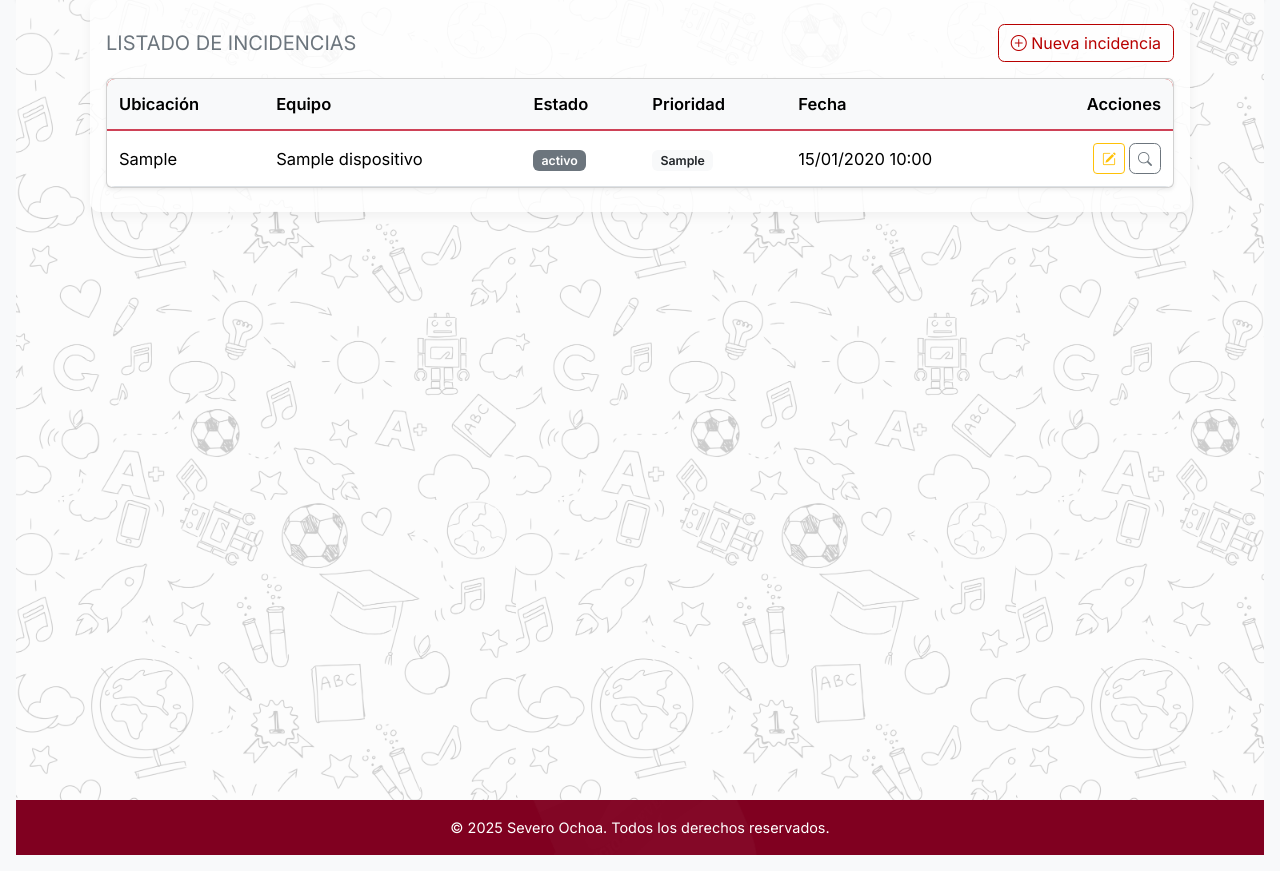
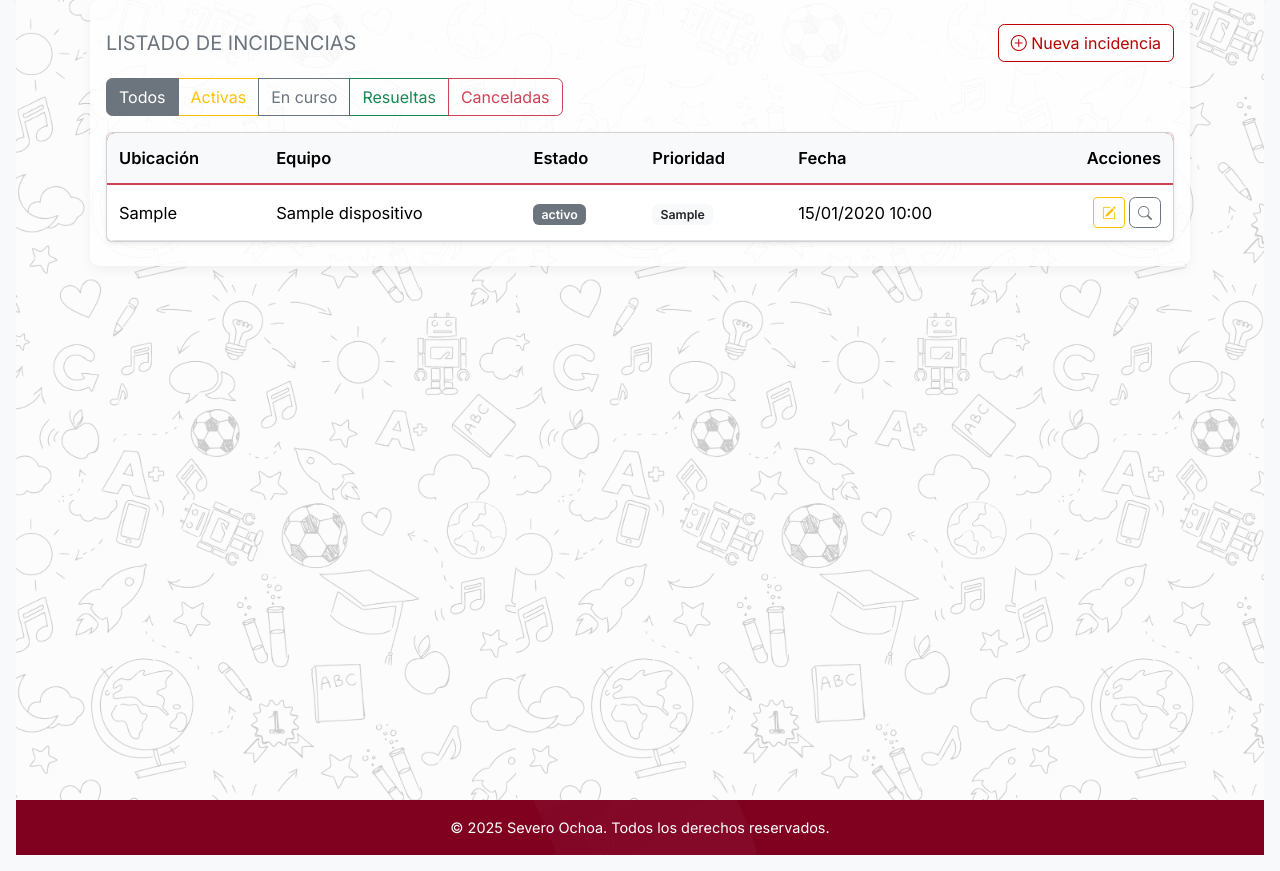
Before and after one commit to mjesusrodriguez-severo/docentes, a Flask app: page /incidencias in a window 1280 px wide. Shown: the part 91-962 px from the top of the page. Run offline with Flask 3, Linux system fonts and the light colour scheme; a user stored in the database is signed in; tables that the repository leaves empty hold one stand-in row (values such as "Sample post"); some libraries are stand-ins or nearby versions.

Commit message:
Filtros en incidencias informáticas

```diff
--- a/app/templates/incidencias/listado.html
+++ b/app/templates/incidencias/listado.html
@@ -7,6 +7,16 @@
   <a href="{{ url_for('main.nueva_incidencia') }}" class="btn btn-outline-primary">
     <i class="bi bi-plus-circle"></i> Nueva incidencia
   </a>
+</div>
+
+<div class="mb-3">
+  <div class="btn-group" role="group">
+    <button type="button" class="btn btn-outline-secondary filtro-estado active" data-estado="todos">Todos</button>
+    <button type="button" class="btn btn-outline-warning filtro-estado" data-estado="Activa">Activas</button>
+    <button type="button" class="btn btn-outline-secondary filtro-estado" data-estado="En curso">En curso</button> <!-- NUEVO -->
+    <button type="button" class="btn btn-outline-success filtro-estado" data-estado="Resuelta">Resueltas</button>
+    <button type="button" class="btn btn-outline-danger filtro-estado" data-estado="Cancelada">Canceladas</button>
+  </div>
 </div>
 
 <div class="card shadow-sm">
@@ -27,7 +37,7 @@
       </thead>
       <tbody>
         {% for inc in incidencias %}
-        <tr>
+        <tr class="incidencia-row" data-estado="{{ inc.estado }}" data-fecha="{{ inc.fecha_hora.isoformat() }}">
           <td>{{ inc.ubicacion }}</td>
           <td>{{ inc.equipo.nombre }}</td>
           <td>
@@ -90,6 +100,7 @@
 </div>
 <script>
   document.addEventListener("DOMContentLoaded", function () {
+    // Toggle de descripción (ya lo tenías)
     document.querySelectorAll(".toggle-descripcion").forEach(btn => {
       btn.addEventListener("click", function () {
         const id = this.dataset.id;
@@ -97,6 +108,51 @@
         fila.classList.toggle("d-none");
       });
     });
+
+    // Filtrado por estado
+    const botonesFiltro = document.querySelectorAll(".filtro-estado");
+    const tbody = document.querySelector("tbody");
+    const filas = Array.from(document.querySelectorAll(".incidencia-row"));
+
+    function aplicarFiltro(estadoFiltro) {
+      // Reset botones
+      botonesFiltro.forEach(b => b.classList.remove("active"));
+      document.querySelector(`.filtro-estado[data-estado="${estadoFiltro}"]`).classList.add("active");
+
+      // Filtrar
+      const visibles = filas.filter(fila => {
+        const estado = fila.dataset.estado;
+        return estadoFiltro === "todos" || estado === estadoFiltro;
+      });
+
+      // Separar en resueltas y no resueltas
+      const noResueltas = visibles.filter(f => f.dataset.estado !== "Resuelta");
+      const resueltas = visibles.filter(f => f.dataset.estado === "Resuelta");
+
+      // Ordenar por fecha descendente
+      noResueltas.sort((a, b) => new Date(b.dataset.fecha) - new Date(a.dataset.fecha));
+      resueltas.sort((a, b) => new Date(b.dataset.fecha) - new Date(a.dataset.fecha));
+
+      // Limpiar y reinsertar
+      tbody.innerHTML = "";
+      [...noResueltas, ...resueltas].forEach(fila => {
+        tbody.appendChild(fila);
+        const id = fila.querySelector(".toggle-descripcion")?.dataset.id;
+        const desc = document.getElementById("descripcion-" + id);
+        if (desc) tbody.appendChild(desc);
+      });
+    }
+
+    // Escuchar clics en botones
+    botonesFiltro.forEach(btn => {
+      btn.addEventListener("click", () => {
+        const estado = btn.dataset.estado;
+        aplicarFiltro(estado);
+      });
+    });
+
+    // Inicial
+    aplicarFiltro("todos");
   });
 </script>
 {% endblock %}
```
